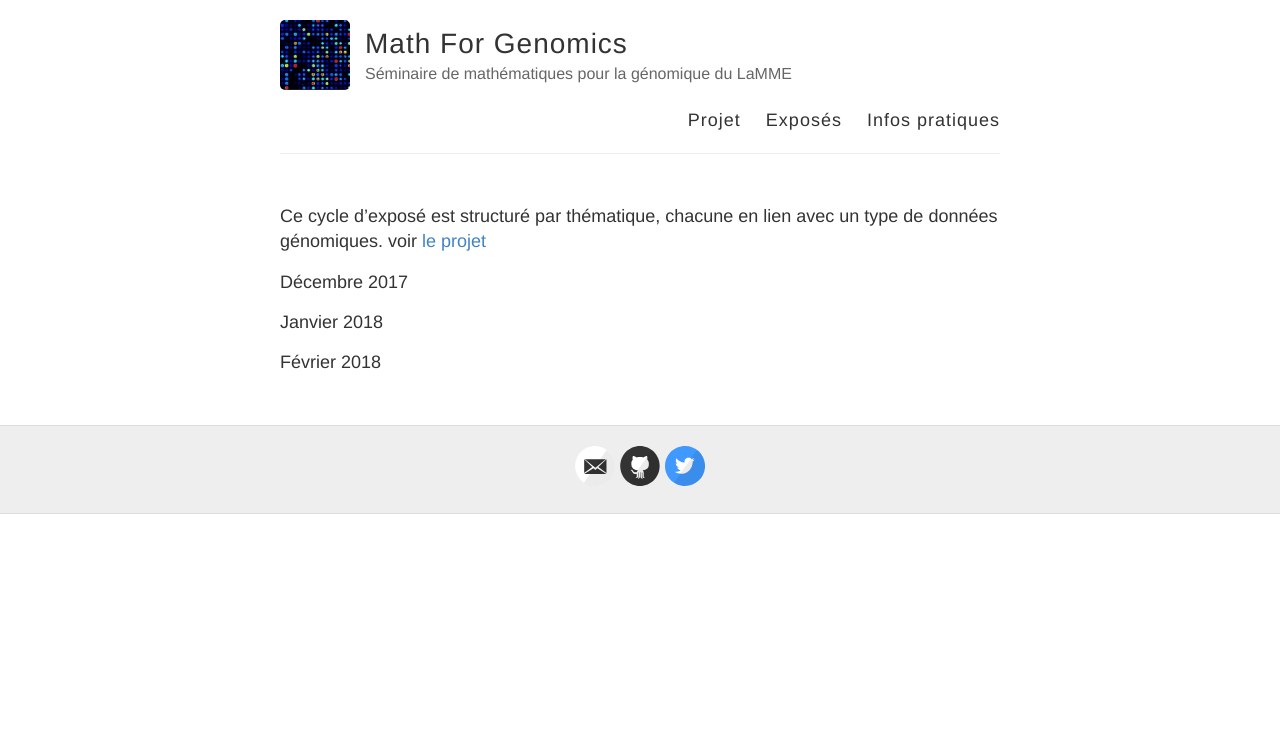
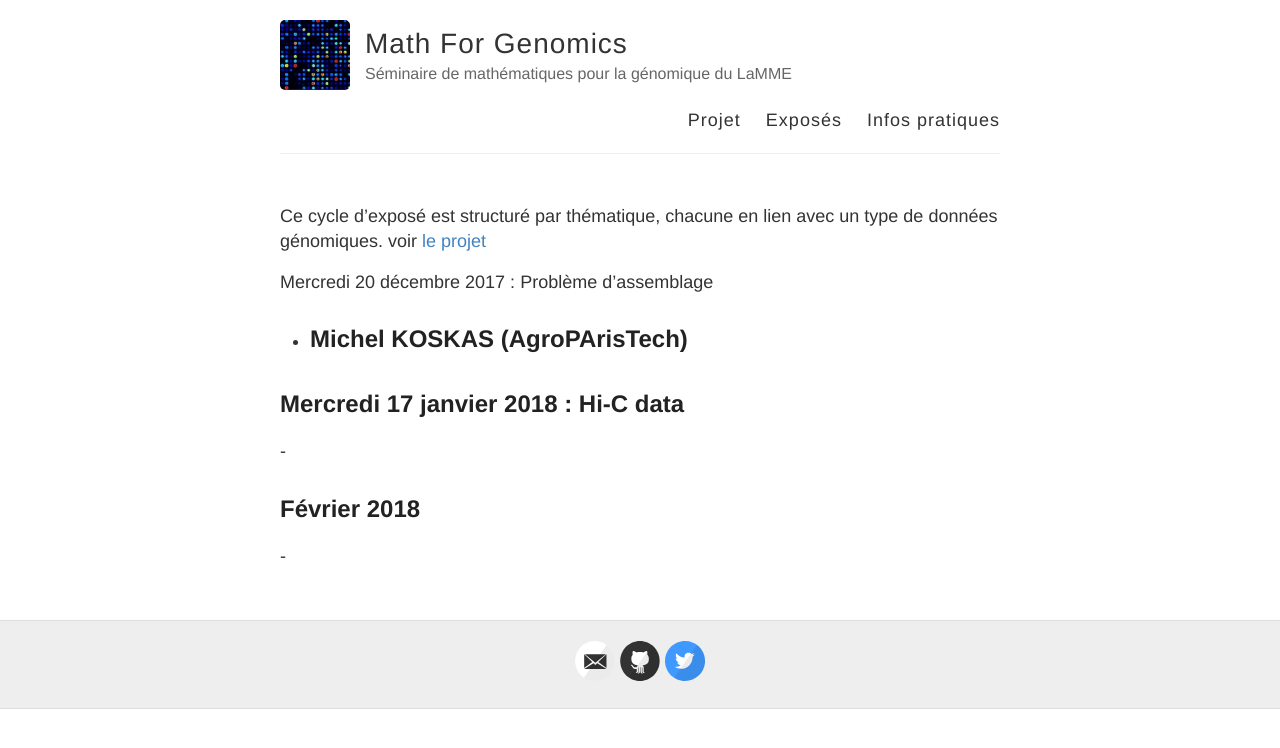
Before and after one commit to MathForGenomics/MathForGenomics.github.io, a Jekyll site: the page built from exposes.md, in a window 1280 px wide. Shown: the top 748 px of the page. Built offline with Jekyll 4.4.1, drawn with Linux system fonts in a browser that asks for light colours.

Commit message:
Update exposes.md

```diff
--- a/exposes.md
+++ b/exposes.md
@@ -7,8 +7,14 @@ permalink: /exposes/
 Ce cycle d’exposé est structuré par thématique, chacune en lien avec un type de données génomiques.
 voir [le projet](projet.md)
 
-Décembre 2017
+Mercredi 20 décembre 2017 : Problème d'assemblage
+- Michel KOSKAS (AgroPArisTech)
+-
 
-Janvier 2018
+Mercredi 17 janvier 2018 : Hi-C data
+-
+-
 
 Février 2018
+-
+-
```
